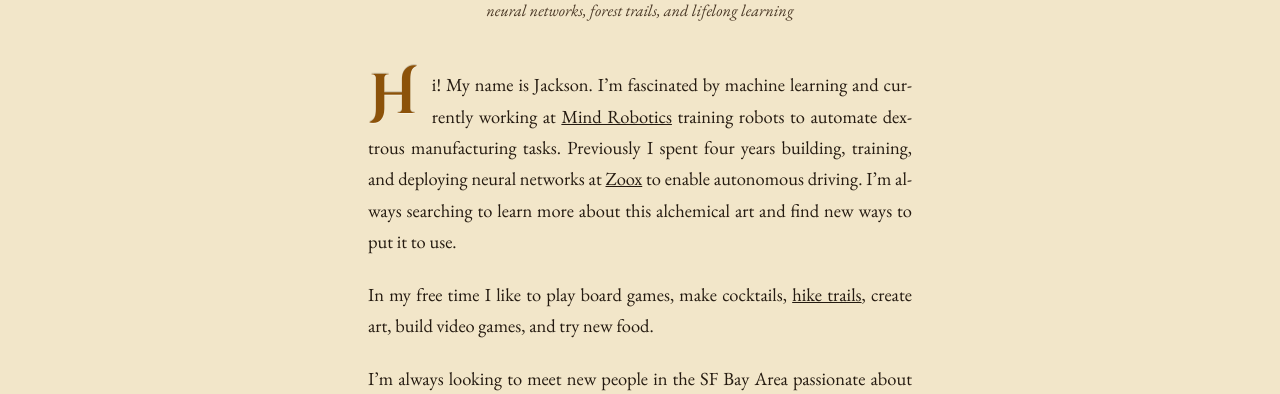
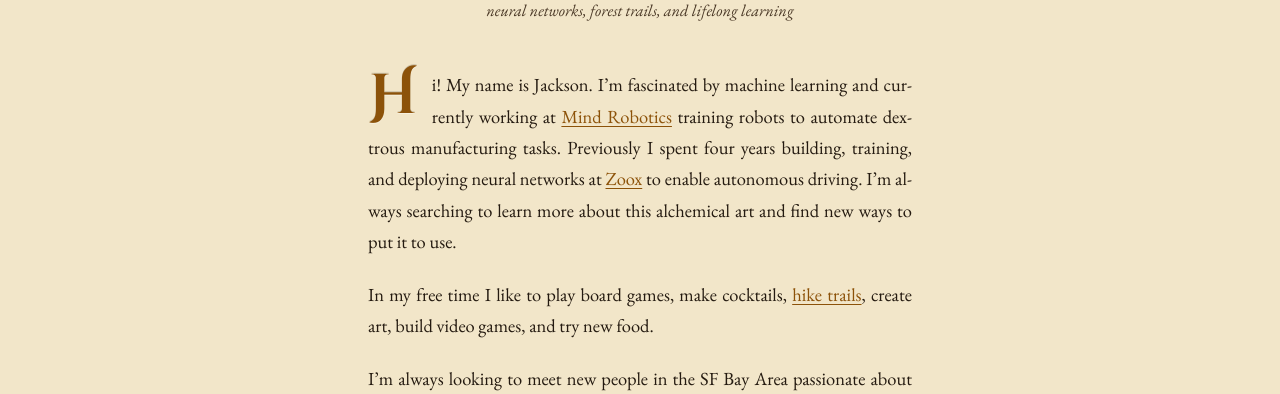
Before and after one commit to jackson-waschura/jackson-waschura.github.io, a Jekyll site: the page built from index.md, in a window 1280 px wide. Shown: the part 188-582 px from the top of the page. Built offline with Jekyll 4.4.1, drawn with Linux system fonts in a browser that asks for light colours.

Commit message:
Style body-copy links: gold ink with an offset underline
Prose links (bio, blog posts, 404) previously fell through to the
browser default — same color as surrounding text, underline sitting
on the baseline. Now they read as gold ink with a thin underline
lifted above the baseline, shifting to green (thicker underline) on
hover/focus. Scoped to .prose a so nav/footer/post-row keep their
existing treatments untouched.

Co-Authored-By: Claude Sonnet 5 <noreply@anthropic.com>
Claude-Session: https://claude.ai/code/session_01U1SLNwQS5udvTYs4PbnqDy

```diff
--- a/assets/css/site.css
+++ b/assets/css/site.css
@@ -193,6 +193,22 @@ a:focus-visible, button:focus-visible, input:focus-visible, textarea:focus-visib
   text-wrap: pretty;
 }
 .prose p:last-child { margin-bottom: 0; }
+
+/* Body-copy links: gold ink, set apart from the running text with a
+   thin underline lifted off the baseline rather than sitting on it. */
+.prose a {
+  color: var(--gold);
+  text-decoration: underline;
+  text-decoration-color: var(--gold);
+  text-decoration-thickness: 1px;
+  text-underline-offset: 3px;
+  transition: color 0.15s ease, text-decoration-color 0.15s ease, text-decoration-thickness 0.15s ease;
+}
+.prose a:hover, .prose a:focus-visible {
+  color: var(--green);
+  text-decoration-color: var(--green);
+  text-decoration-thickness: 1.5px;
+}
 
 /* ============================================================
    MASTHEAD — homepage only
```
